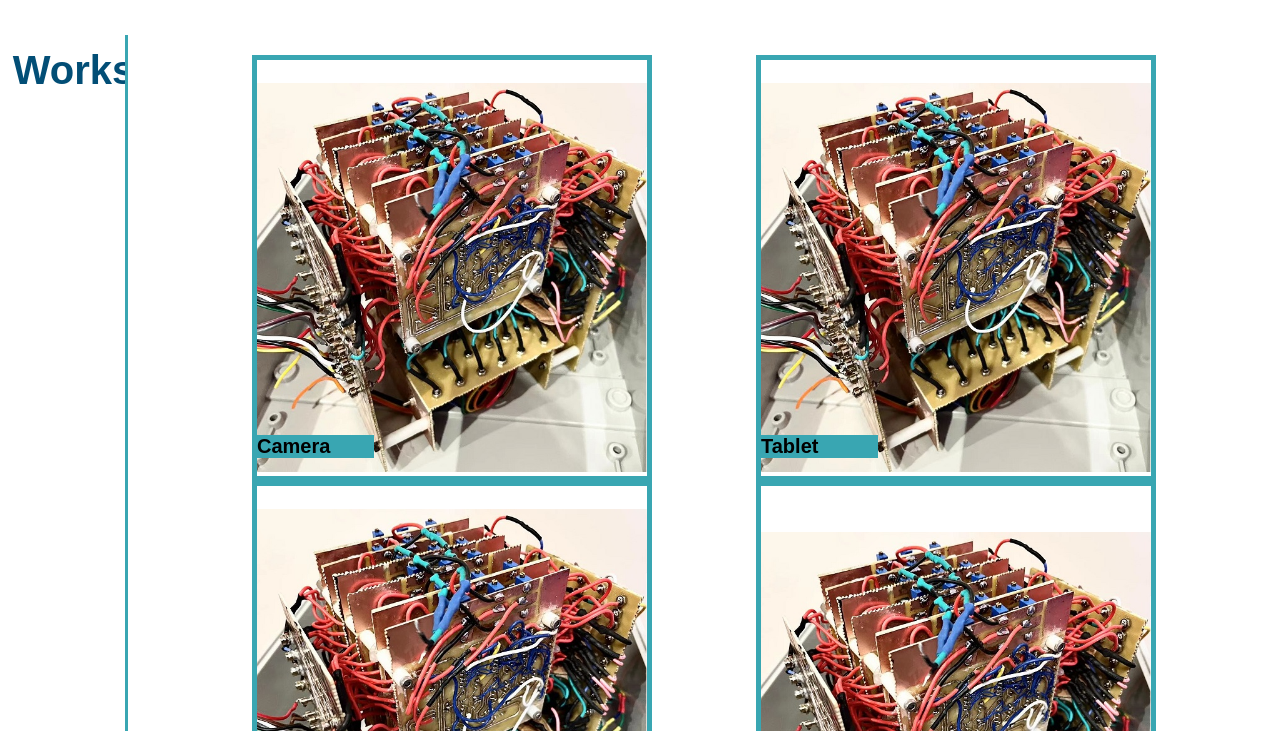
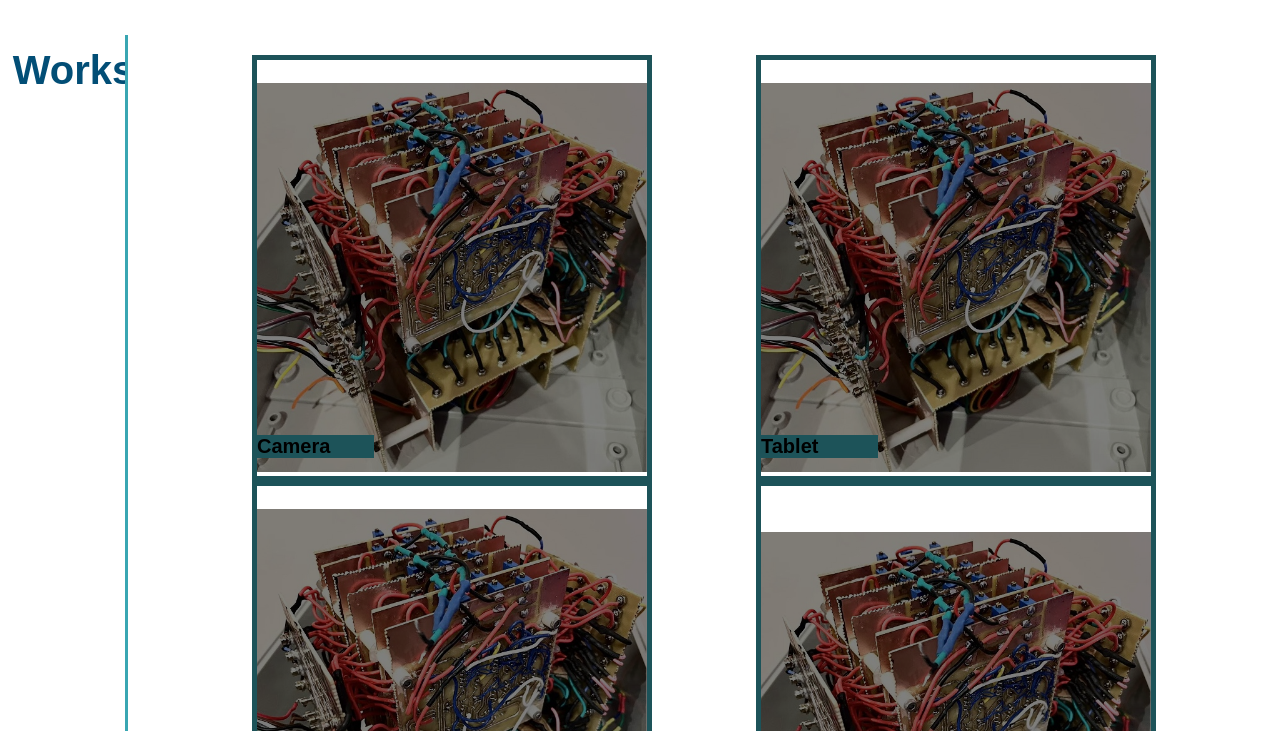
Before and after one commit to GuoxinLiuCarleton/portfolio, a plain HTML site: page index.html in a window 1280 px wide. Shown: the part 729-1460 px from the top of the page. Drawn offline with Linux system fonts and the light colour scheme.

Commit message:
framework good

```diff
--- a/assets/css/style.css
+++ b/assets/css/style.css
@@ -234,7 +234,11 @@ aside h2 {
     border-radius: 0;
     padding: 0;
     flex: 0 0 400px;
+    filter:brightness(50%);
   }
+ .card:hover {
+    filter:brightness(100%);
+ }
 
 .card h3{
     position:relative;
```
